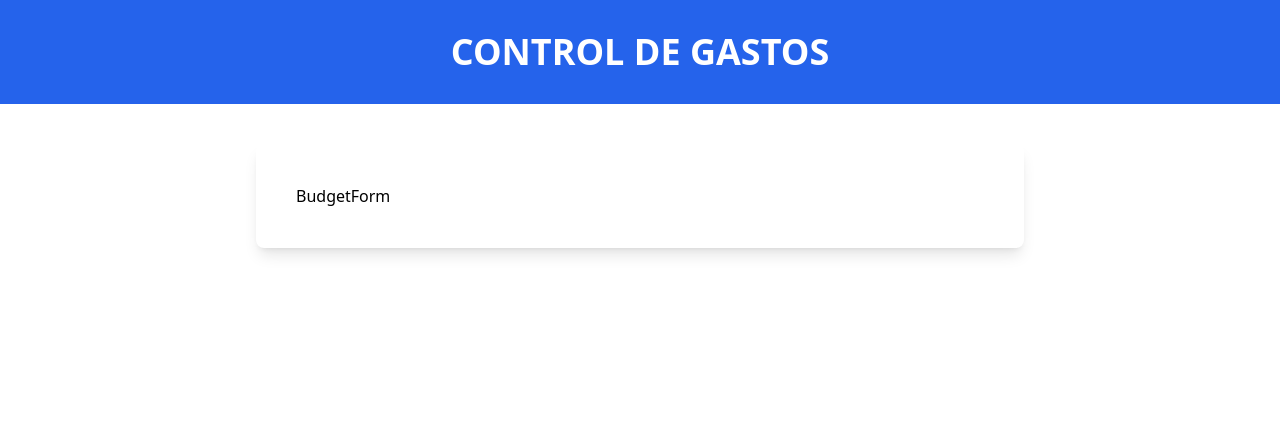
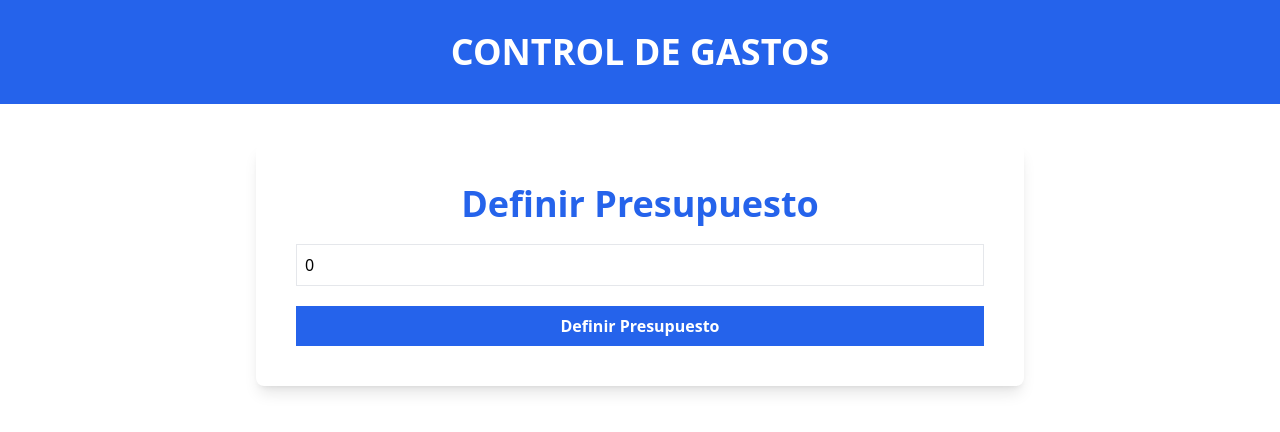
Before and after one commit to Fedeeherrera/control-de-gastos-TS, a React (Vite) app: page / in a window 1280 px wide. Shown: the top 432 px of the page. Built offline with nearby package versions, Linux system fonts and the light colour scheme.

Commit message:
Creacion del input para el presupuesto

```diff
--- a/src/components/BudgetForm.tsx
+++ b/src/components/BudgetForm.tsx
@@ -1,6 +1,34 @@
+import { useState } from "react"
+
 function BudgetForm() {
+  const [budget, setBudget] = useState(0)
+
+  const handleChange = (e : React.ChangeEvent<HTMLInputElement>)  => {
+    e.preventDefault()
+    setBudget(e.target.valueAsNumber)
+  }
+
   return (
-    <form>BudgetForm</form>
+    <form className="space-y-5">
+      <div className="flex flex-col space-y-5">
+        <label
+          htmlFor="budget"
+          className="text-4xl text-blue-600 font-bold text-center"
+        >
+          Definir Presupuesto
+        </label>
+        <input
+          type="number"
+          className="w-full bg-white border border-gray-200 p-2 "
+          placeholder="Define tu presupuesto"
+          name="budget"
+          id="budget"
+          value={budget}
+          onChange={handleChange}
+        />
+      </div>
+      <input type="submit" value='Definir Presupuesto' className="bg-blue-600 hover:bg-blue-700 cursor-pointer w-full p-2 text-white font-black" />
+    </form>
   )
 }
 
```
